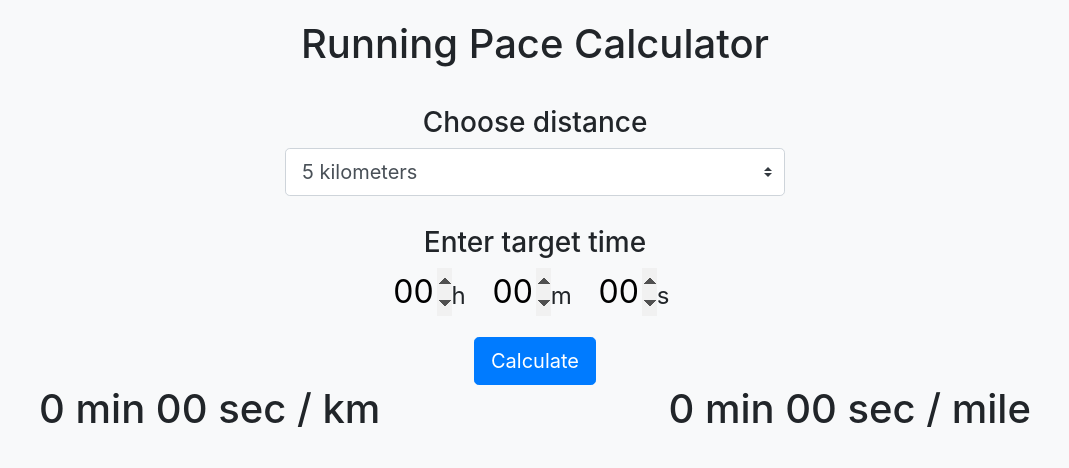
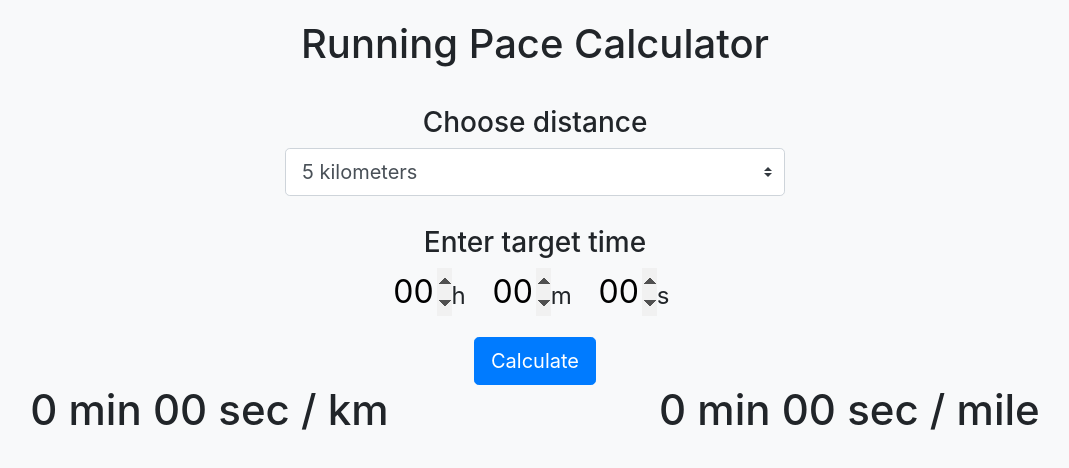
Before and after one commit to marcinszablowski/running_pace_calculator, a plain HTML site: page index.html in a window 1280 px wide. Shown: the whole page, without its empty margins (105-1174 px from the left). Drawn offline with nearby package versions, Linux system fonts and the light colour scheme.

Commit message:
Font size changed

```diff
--- a/index.html
+++ b/index.html
@@ -12,7 +12,7 @@
 
 <body>
   <h1 class="title">Running Pace Calculator</h1>
-
+  <div class="cnt">
     <div class="calc-container">
       <h3>Choose distance</h3>
 
@@ -44,6 +44,7 @@
       <h4 class="pace-km">0 min 00 sec / km</h4>
       <h4 class="pace-mile">0 min 00 sec / mile</h4>
     </div>
+  </div>
 
   <script src="https://code.jquery.com/jquery-3.3.1.slim.min.js"
     integrity="sha384-q8i/X+965DzO0rT7abK41JStQIAqVgRVzpbzo5smXKp4YfRvH+8abtTE1Pi6jizo"
--- a/style.css
+++ b/style.css
@@ -63,5 +63,13 @@ input[type=number]::-webkit-outer-spin-button {
 }
 
 .goal-pace h4 {
-  font-size: 40px;
+  font-size: 42px;
 }
+
+/* .cnt {
+  display: flex;
+  flex-direction: column;
+  align-items: center;
+  justify-content: center;
+  min-height: 80vh;
+} */
```
Lines whose indentation alone changed are shown as unchanged.
